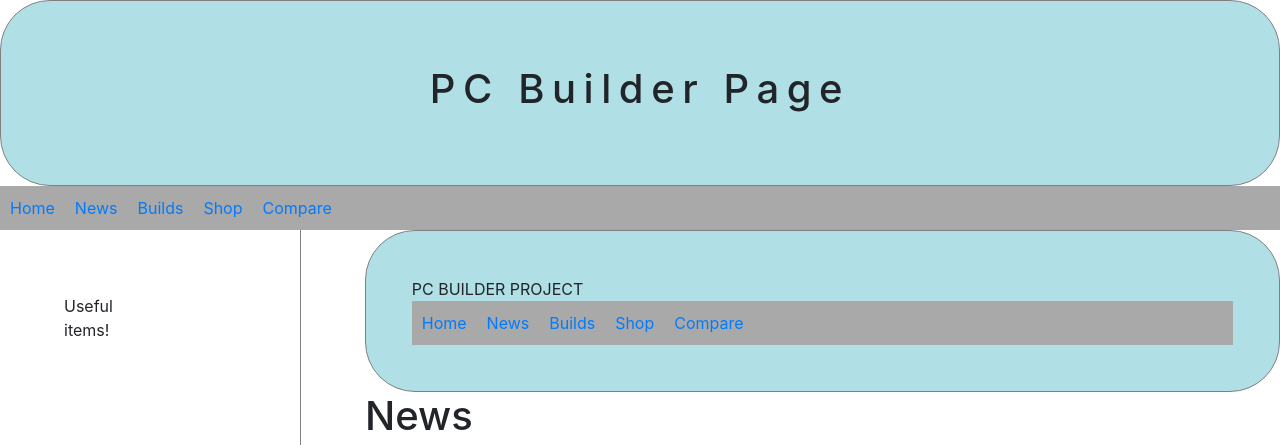
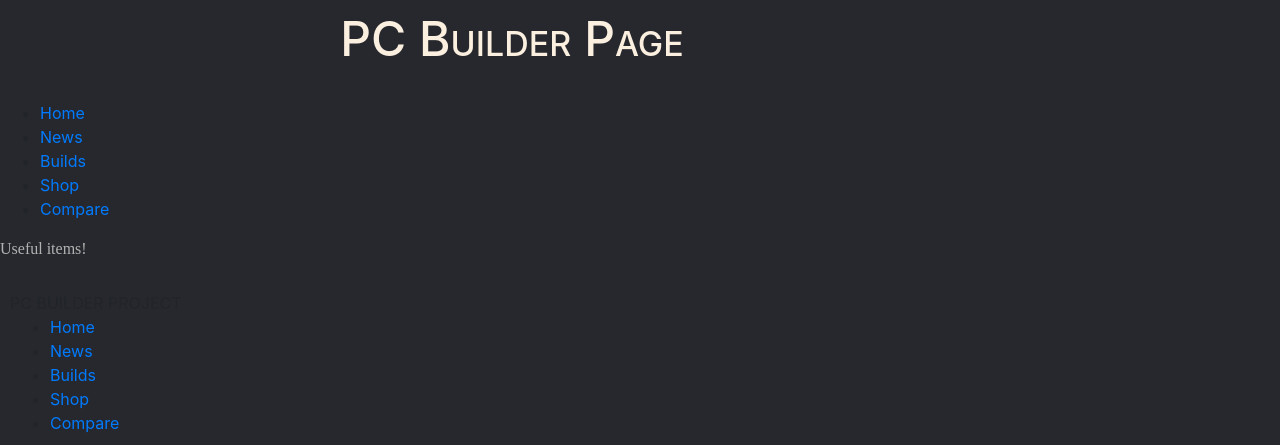
Before and after one commit to anniks2010/PC_Builder_Project, a PHP site: page /?leht=news in a window 1280 px wide. Shown: the top 445 px of the page. Run offline with PHP 8.4, Linux system fonts and the light colour scheme.

Commit message:
updated style

```diff
--- a/style/style.css
+++ b/style/style.css
@@ -1,3 +1,77 @@
+html, body{
+    margin: 0;
+    padding: 0;
+}
+h1{
+    font-size: 3em;
+    font-variant: small-caps;
+    margin-top: 0;
+    text-align: center;
+    padding-bottom: 15px;
+}
+
+p, h2{
+    font-family: "Arial, Times New Roman";
+    font-size: 16px;
+    text-align: left;
+    padding-bottom: 15px;
+}
+
+h1, h2 , .intro_link{
+    color:#fbefdf;
+}
+
+p{
+    color:#b2b2b2;
+    margin-top: 5px;
+    margin-bottom: 5px;
+}
+
+body{
+    background: #27282d;
+}
+
+/* NEWS APPRIBUTES */
+.clear_news{
+    width: 100%;
+    clear: both;
+}
+.container_news, header{
+    width: 80%;
+    max-width: 1280px;
+    background: #27282d;
+    padding: 10px;
+}
+.container{
+    margin: 0 auto;
+}
+.img_news{
+    width: 300px;
+    height: auto;
+}
+.row_news{
+    width: 100%;
+    padding-top: 20px;
+    padding-bottom: 20px;
+}
+.picture_news{
+    width: 30%;
+    display: block;
+    float: left;
+}
+.intro_news{
+    width: 70%;
+    display: block;
+    float: left;
+}
+.clear{
+    width: 100%;
+    clear: both;
+}
+/* OTEHR APPRIBUTES - Saate sia edasi lisada */
+
+
+/* ANU LISATUD ORIGINAAL
 header{
     padding: 5%;
     margin: 0px;
@@ -60,4 +134,4 @@ nav li a:hover{
 
     background-color:#40E0D0;
 
-}
+} */
```
